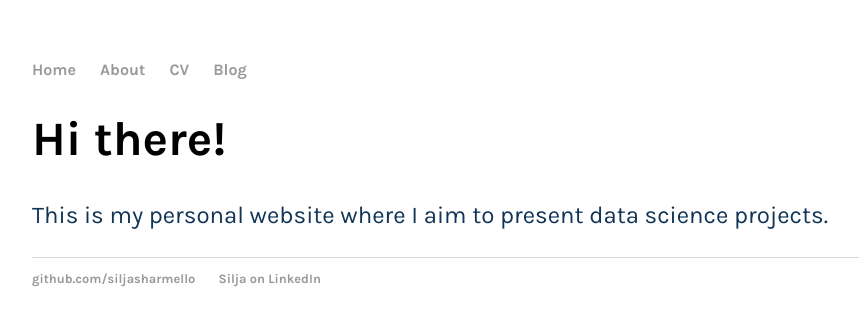
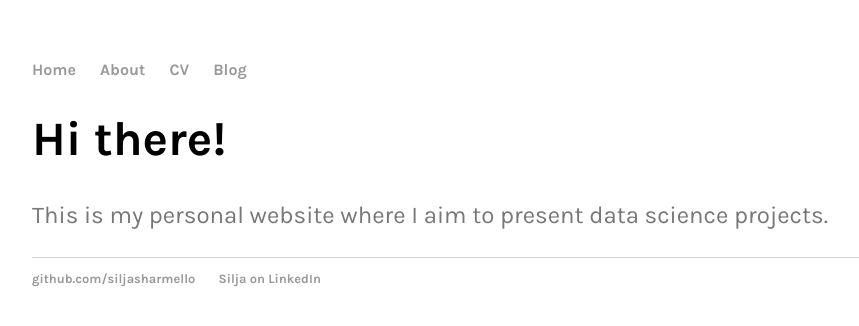
Before and after one commit to siljasharmello/siljasharmello.github.io, a Jekyll site: the page built from index.html, in a window 1280 px wide. Shown: the top 326 px of the page, without its empty margins (160-1019 px from the left). Built offline with Jekyll 4.4.1, drawn with Linux system fonts in a browser that asks for light colours.

Commit message:
Update main.css

```diff
--- a/css/main.css
+++ b/css/main.css
@@ -28,7 +28,7 @@ h1 {
 p {
     font-size: 1.5em;
     line-height: 1.4em;
-    color: #123456;
+    color: #777777;
     font-family:'Karla', 'Arial', 'Sans-Serif';
 }
 footer {
```
